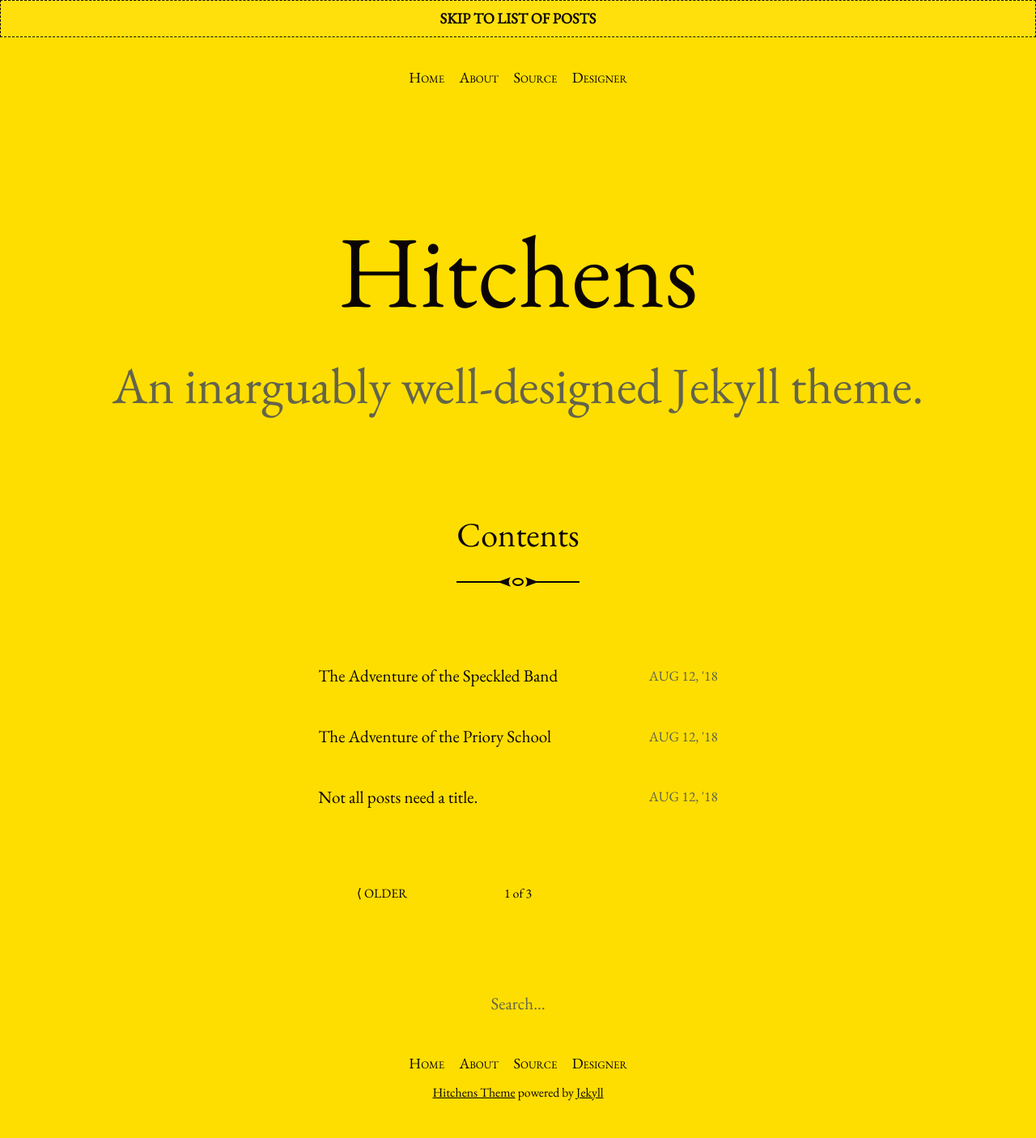
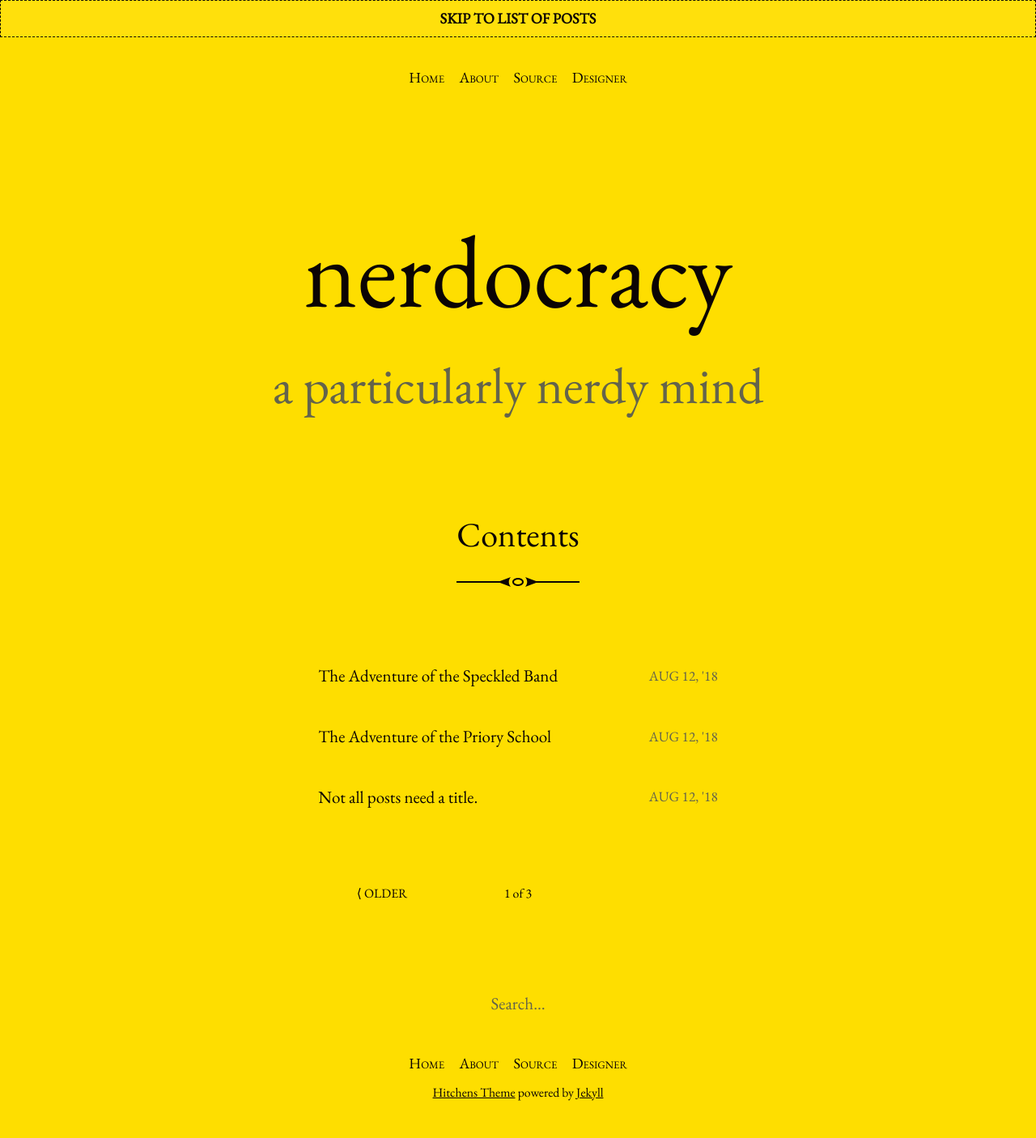
Before and after one commit to lyzio/nerdocracy, a Jekyll site: the page built from index.html, in a window 1280 px wide. Shown: the whole page at 81% size. Built offline with Jekyll 4.4.1, drawn with Linux system fonts in a browser that asks for light colours; the list of posts is cut into pages by our own code.

Commit message:
Update _config.yml

```diff
--- a/_config.yml
+++ b/_config.yml
@@ -13,15 +13,15 @@
 # you will see them accessed via {{ site.title }}, {{ site.email }}, and so on.
 # You can create any custom variable you would like, and they will be accessible
 # in the templates via {{ site.myvariable }}.
-title: Hitchens
-email: hello@patdryburgh.com
+title: nerdocracy
+email: hello@nerdocracy.net
 description: >- # this means to ignore newlines until "baseurl:"
-  An inarguably well-designed Jekyll theme.
-baseurl: "/hitchens" # the subpath of your site, e.g. /blog
-url: "https://patdryburgh.github.io" # the base hostname & protocol for your site, e.g. http://example.com
+  a particularly nerdy mind
+baseurl: "" # the subpath of your site, e.g. /blog
+url: "http://nerdocracy.nu/" # the base hostname & protocol for your site, e.g. http://example.com
 icon: /assets/images/icon-512.png
-twitter_username: patdryburgh
-github_username:  patdryburgh
+# twitter_username: patdryburgh
+# github_username:  patdryburgh
 
 # Build settings
 markdown: kramdown
```
